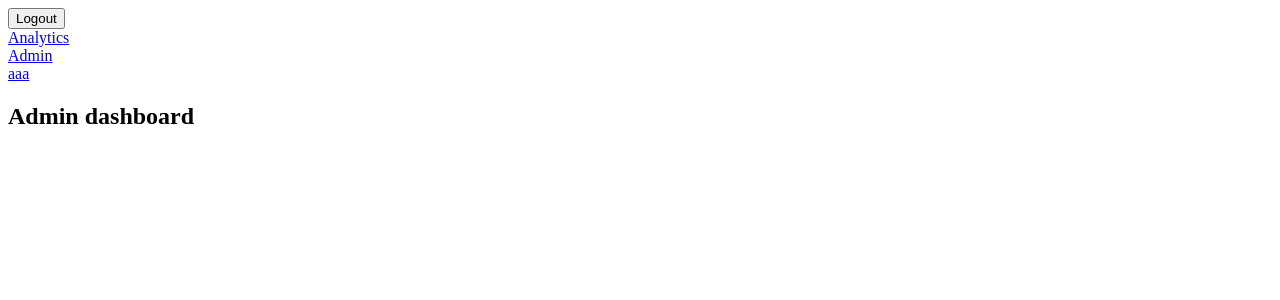
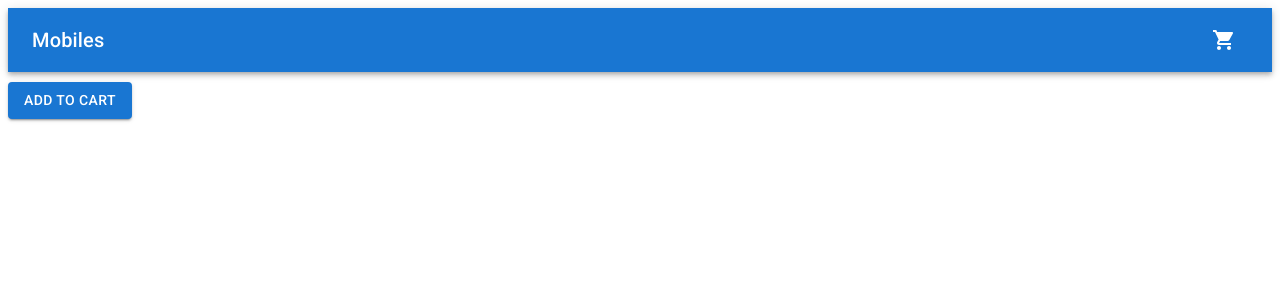
Before and after one commit to piyushdhamecha/weltec-react, a React (Create React App) app: page / in a window 1280 px wide. Before the commit this address led to /admin-dashboard. Shown: the top 300 px of the page. Built offline with nearby package versions, Linux system fonts and the light colour scheme.

Commit message:
WIP-02-01-2023

```diff
--- a/package.json
+++ b/package.json
@@ -5,6 +5,7 @@
   "dependencies": {
     "@emotion/react": "^11.10.5",
     "@emotion/styled": "^11.10.5",
+    "@mui/icons-material": "^5.11.0",
     "@mui/material": "^5.11.1",
     "@testing-library/jest-dom": "^5.16.5",
     "@testing-library/react": "^13.4.0",
--- a/src/index.js
+++ b/src/index.js
@@ -19,7 +19,8 @@ import { BrowserRouter } from "react-router-dom";
 // import App from "./route-hooks-16-12-2022";
 // import App from "./dynamic-routing-21-12-2022";
 // import App from "./private-route-22-12-2022";
-import App from "./private-route-2-23-12-2022";
+// import App from "./private-route-2-23-12-2022";
+import App from "./state-management-02-01-2023";
 
 import { StyledEngineProvider } from "@mui/material/styles";
 
--- /dev/null
+++ b/src/state-management-02-01-2023/App.js
@@ -0,0 +1,29 @@
+import * as React from "react";
+// import { styled, alpha } from "@mui/material/styles";
+
+import Box from "@mui/material/Box";
+import { Button } from "@mui/material";
+
+import Header from "./Header";
+
+const App = () => {
+  const [cartCount, setCartCount] = React.useState(0);
+
+  const handleCartCount = () => {
+    // setCartCount(cartCount + 1);
+    cartCount = cartCount + 1;
+  };
+
+  return (
+    <Box sx={{ flexGrow: 1 }}>
+      <Header cartCount={cartCount} />
+      <Box margin="10px 0 0 0">
+        <Button onClick={handleCartCount} variant="contained">
+          Add to cart
+        </Button>
+      </Box>
+    </Box>
+  );
+};
+
+export default App;
--- /dev/null
+++ b/src/state-management-02-01-2023/Header.js
@@ -0,0 +1,29 @@
+import * as React from "react";
+
+import AppBar from "@mui/material/AppBar";
+import Box from "@mui/material/Box";
+import Toolbar from "@mui/material/Toolbar";
+import Typography from "@mui/material/Typography";
+
+import RightHeaderIcons from "./RightHeaderIcon";
+
+const Header = ({ cartCount }) => {
+  return (
+    <AppBar position="static">
+      <Toolbar>
+        <Typography
+          variant="h6"
+          noWrap
+          component="div"
+          sx={{ display: { xs: "none", sm: "block" } }}
+        >
+          Mobiles
+        </Typography>
+        <Box sx={{ flexGrow: 1 }} />
+        <RightHeaderIcons cartCount={cartCount} />
+      </Toolbar>
+    </AppBar>
+  );
+};
+
+export default Header;
--- /dev/null
+++ b/src/state-management-02-01-2023/RightHeaderIcon.js
@@ -0,0 +1,13 @@
+import Box from "@mui/material/Box";
+
+import ShippingCartIconComponent from "./ShippingCartIconComponent";
+
+const RightHeaderIcons = ({ cartCount }) => {
+  return (
+    <Box sx={{ display: { xs: "none", md: "flex" } }}>
+      <ShippingCartIconComponent cartCount={cartCount} />
+    </Box>
+  );
+};
+
+export default RightHeaderIcons;
--- /dev/null
+++ b/src/state-management-02-01-2023/ShippingCartIconComponent.js
@@ -0,0 +1,15 @@
+import IconButton from "@mui/material/IconButton";
+import Badge from "@mui/material/Badge";
+import ShoppingCartIcon from "@mui/icons-material/ShoppingCart";
+
+const ShippingCartIconComponent = ({ cartCount }) => {
+  return (
+    <IconButton size="large" aria-label="show 4 new mails" color="inherit">
+      <Badge badgeContent={cartCount} color="error">
+        <ShoppingCartIcon />
+      </Badge>
+    </IconButton>
+  );
+};
+
+export default ShippingCartIconComponent;
--- /dev/null
+++ b/src/state-management-02-01-2023/index.js
@@ -0,0 +1,3 @@
+import App from "./App";
+
+export default App;
```
Also changed, not shown: 1 other file (tests, documents, lock files or other folders).
